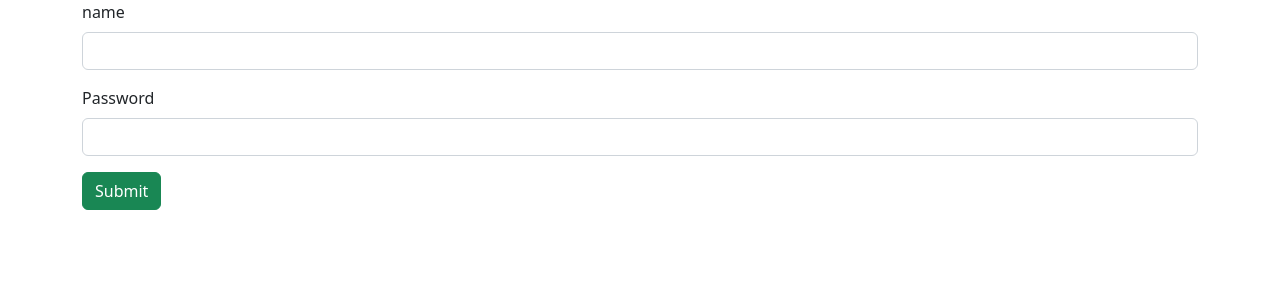
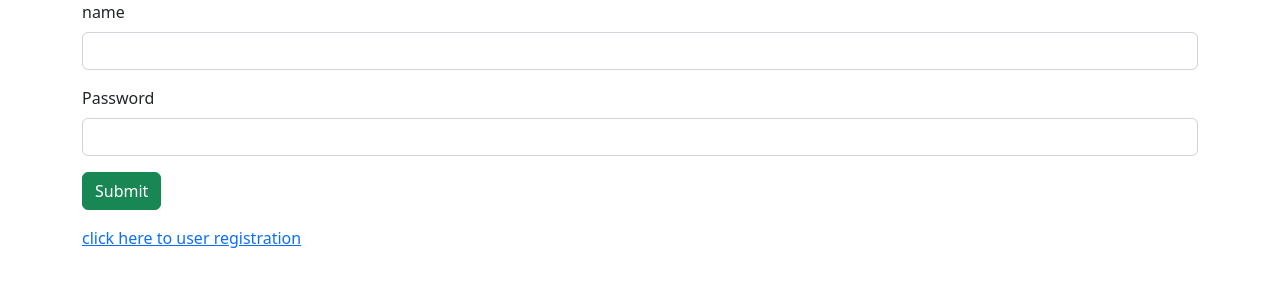
Before and after one commit to Virufighter/Library, a plain HTML site: page index.html in a window 1280 px wide. Drawn offline with nearby package versions, Linux system fonts and the light colour scheme.

```diff
--- a/index.html
+++ b/index.html
@@ -22,6 +22,9 @@
             <div class="col col-12 col-sm-12 col-md-12 col-lg-12 col-lg-12">
                 <button class="btn btn-success">Submit</button>
             </div>
+            <div class="col col-12 col-sm-12 col-md-12 col-lg-12 col-lg-12">
+                <a href="userregistration.html" >click here to user registration</a>
+            </div>
         </div>
     </div>
 
```
